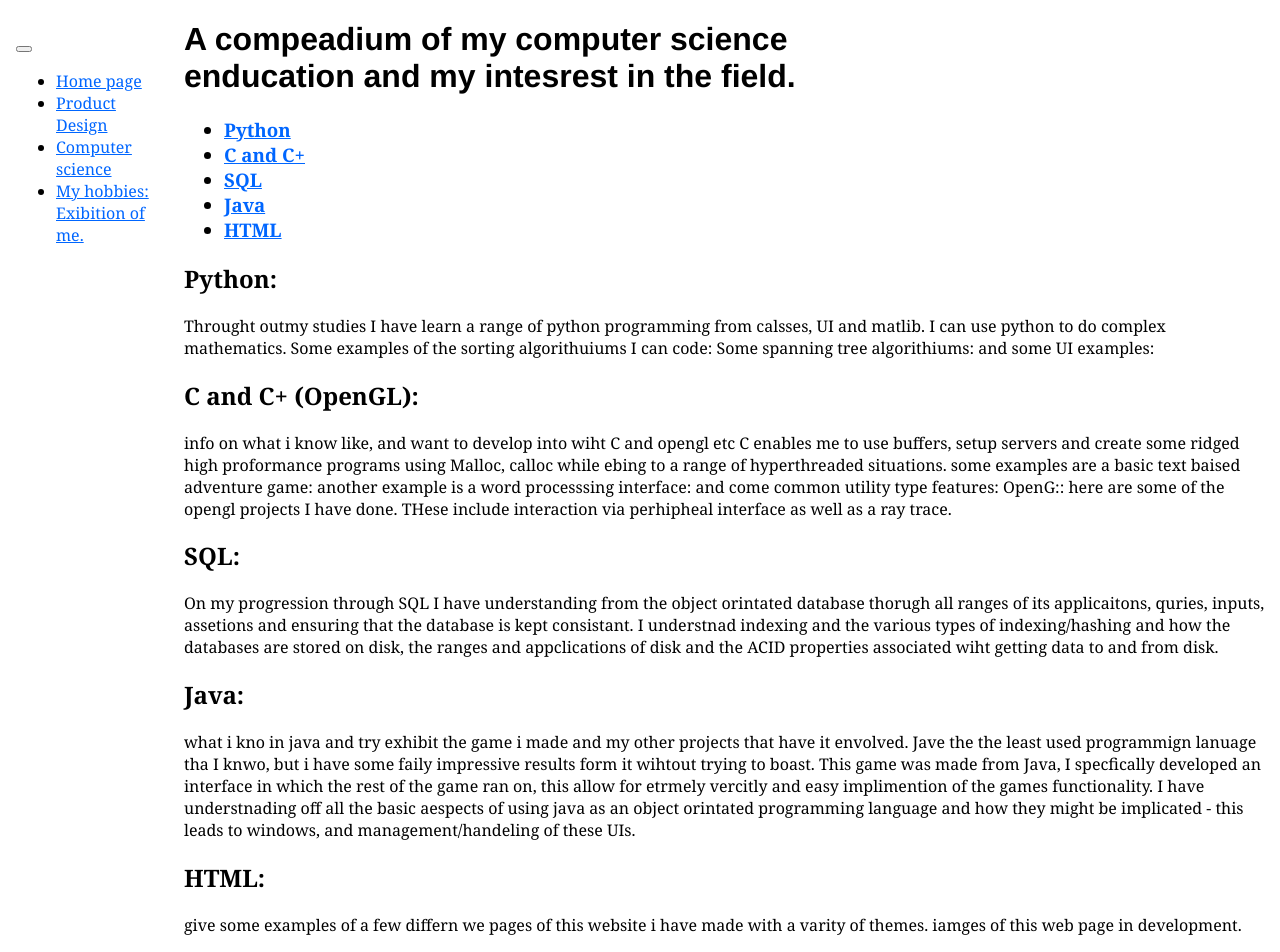
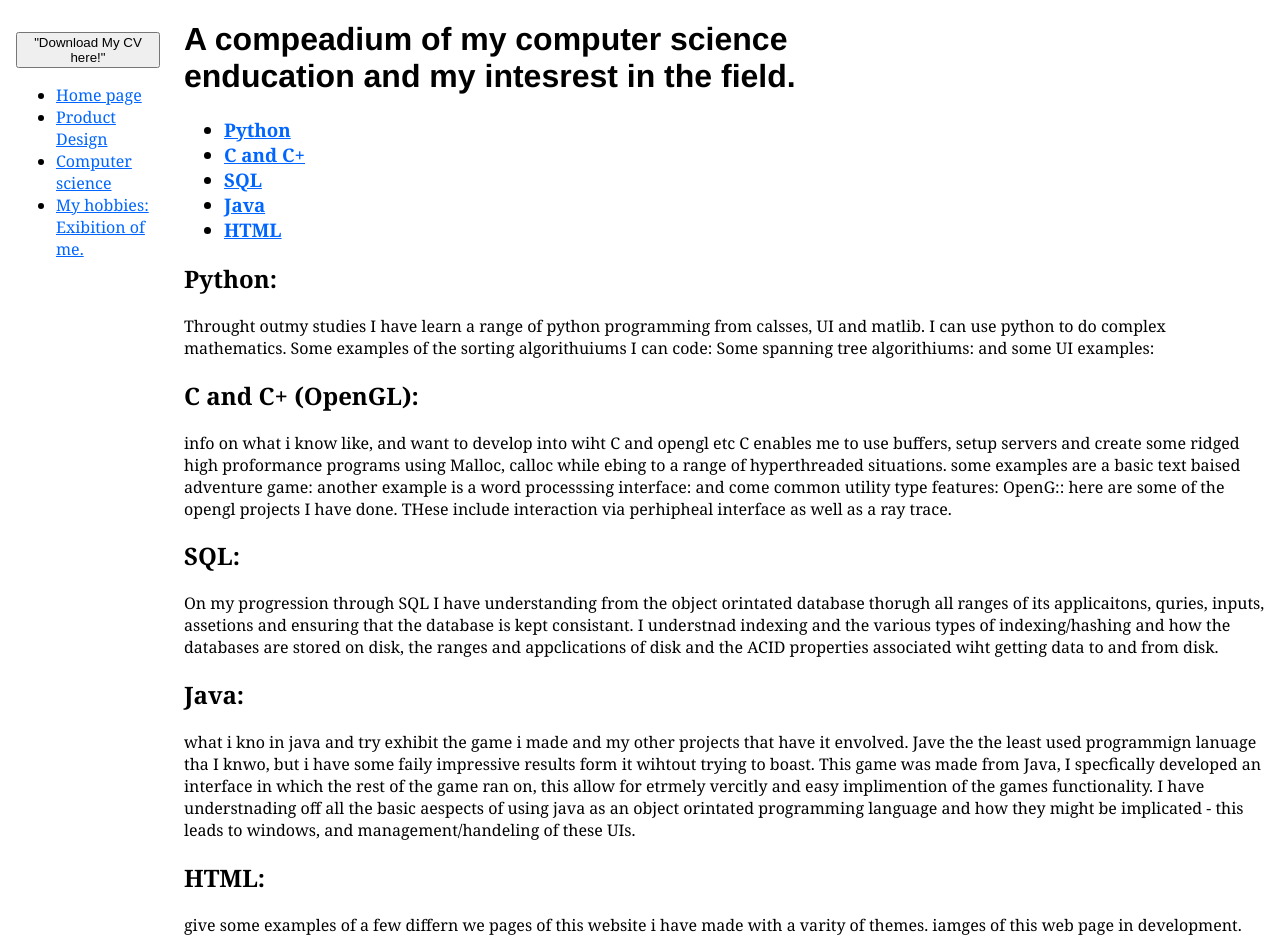
Before and after one commit to TheTriangleTrippa/Portfolio, a Jekyll site: the page built from CompSci.html, in a window 1280 px wide. Built offline with Jekyll 4.4.1, drawn with Linux system fonts in a browser that asks for light colours.

Commit message:
Update CompSci_pg.html

```diff
--- a/_includes/CompSci_pg.html
+++ b/_includes/CompSci_pg.html
@@ -11,7 +11,7 @@
    <div class="navbar">
      <!--<form action="https://thetriangletrippa.github.io/Portfolio/Liam_K_May_CV_2021.pdf" method="get" target="_blank" >-->
         <form action="https://thetriangletrippa.github.io/Portfolio/dwnld_test.txt" method="get" target="_blank" >
-          <button class="downloader">
+          <button class="downloader">"Download My CV here!"
           </button>
         </form>
    <ul >
```
